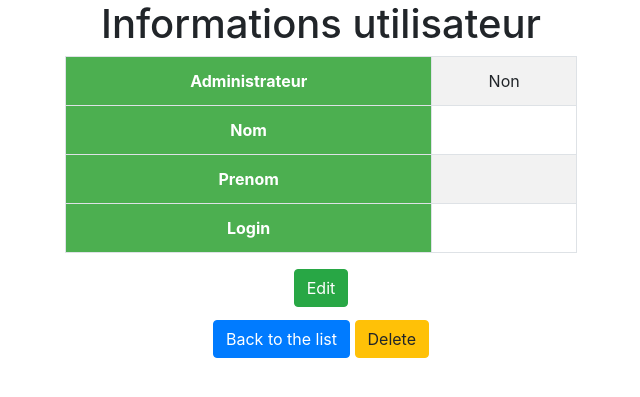
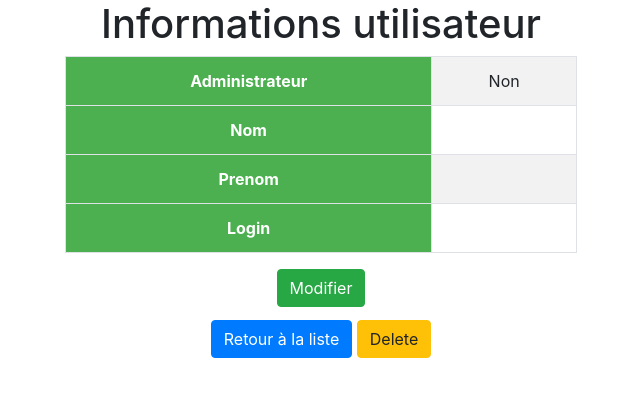
Before and after one commit to Mcmouthy/Reservation_salle, a Symfony app: template app/Resources/views/personne/show.html.twig in a window 1280 px wide. Shown: the part 56-453 px from the top of the page, without its empty margins (319-959 px from the left). Run offline with Twig, Linux system fonts and the light colour scheme; the template is opened without the code that fills it, so the values that code supplies are empty; some libraries are stand-ins or nearby versions.

Commit message:
LE COMMIT DE SES MORTS LE JO !

```diff
--- a/app/Resources/views/personne/edit.html.twig
+++ b/app/Resources/views/personne/edit.html.twig
@@ -17,7 +17,7 @@
     </div>
     <div class="center div-form-style">
         {{ form_start(delete_form) }}
-        <a class="btn btn-primary" href="{{ path('personne_index') }}">Back to the list</a>
+        <a class="btn btn-primary" href="{{ path('personne_index') }}">Retour à la liste</a>
         <input class = "btn btn-warning" type="submit" value="Delete">
         {{ form_end(delete_form) }}
 
--- a/app/Resources/views/personne/index.html.twig
+++ b/app/Resources/views/personne/index.html.twig
@@ -21,10 +21,10 @@
                 <td class="center">
                     {#<ul>
                         <li>#}
-                            <a class="btn btn-info btn-sm" href="{{ path('personne_show', { 'id': personne.id }) }}">show</a>
+                            <a class="btn btn-info btn-sm" href="{{ path('personne_show', { 'id': personne.id }) }}">Voir</a>
                         {#</li>
                         <li>#}
-                            <a class="btn btn-warning btn-sm" href="{{ path('personne_edit', { 'id': personne.id }) }}">edit</a>
+                            <a class="btn btn-warning btn-sm" href="{{ path('personne_edit', { 'id': personne.id }) }}">Modifier</a>
                        {# </li>
                     </ul>#}
                 </td>
--- a/app/Resources/views/personne/new.html.twig
+++ b/app/Resources/views/personne/new.html.twig
@@ -22,7 +22,7 @@
     </div>
     <div class="center div-form-style">
 
-        <a class = "btn btn-primary" href="{{ path('personne_index') }}">Back to the list</a>
+        <a class = "btn btn-primary" href="{{ path('personne_index') }}">Retour à la liste</a>
     </div>
 
 {% endblock %}
--- a/app/Resources/views/personne/show.html.twig
+++ b/app/Resources/views/personne/show.html.twig
@@ -24,11 +24,11 @@
         </tbody>
     </table>
 <div class="center div-form-style">
-    <a class="btn btn-success" href="{{ path('personne_edit', { 'id': personne.id }) }}">Edit</a>
+    <a class="btn btn-success" href="{{ path('personne_edit', { 'id': personne.id }) }}">Modifier</a>
 </div>
 <div class="center div-form-style">
             {{ form_start(delete_form) }}
-    <a class="btn btn-primary" href="{{ path('personne_index') }}">Back to the list</a>
+    <a class="btn btn-primary" href="{{ path('personne_index') }}">Retour à la liste</a>
     <input class="btn btn-warning" type="submit" value="Delete">
             {{ form_end(delete_form) }}
 </div>
--- a/app/Resources/views/reserve/new.html.twig
+++ b/app/Resources/views/reserve/new.html.twig
@@ -43,7 +43,7 @@
 
 
     <div class="center div-form-style">
-        <a id = "validate_reservation" class="btn btn-success" style="display:none">Valider réservation</a>
+        <a id = "validate_reservation" class="btn btn-success" style="display:none" onclick="ajaxCreateReservation()">Valider réservation</a>
         <a class="btn btn-primary" href="{{ path('reserve_index') }}">Retour à la liste</a>
     </div>
 {% endblock %}
--- a/app/Resources/views/reserve/show.html.twig
+++ b/app/Resources/views/reserve/show.html.twig
@@ -44,13 +44,13 @@
         </table>
     </div>
     <div class="center div-form-style">
-        <a class="btn btn-success" href="{{ path('reserve_edit', { 'id': reserve.id }) }}">Edit</a>
+        <a class="btn btn-success" href="{{ path('reserve_edit', { 'id': reserve.id }) }}">Modifier</a>
 
     </div>
     <div class="center div-form-style">
 
         {{ form_start(delete_form) }}
-        <a class="btn btn-primary" href="{{ path('reserve_index') }}">Back to the list</a>
+        <a class="btn btn-primary" href="{{ path('reserve_index') }}">Retour à la liste</a>
         <input class="btn btn-warning" type="submit" value="Delete">
         {{ form_end(delete_form) }}
     </div>
--- a/app/Resources/views/salle/edit.html.twig
+++ b/app/Resources/views/salle/edit.html.twig
@@ -10,7 +10,7 @@
     </div>
     <div class="center div-form-style">
         {{ form_start(delete_form) }}
-        <a class="btn btn-primary" href="{{ path('salle_index') }}">Back to the list</a>
+        <a class="btn btn-primary" href="{{ path('salle_index') }}">Retour à la liste</a>
         <input class="btn btn-warning" type="submit" value="Delete">
         {{ form_end(delete_form) }}
     </div>
--- a/app/Resources/views/salle/index.html.twig
+++ b/app/Resources/views/salle/index.html.twig
@@ -21,14 +21,14 @@
                 <td class="center">{{ salle.numero }}</td>
                 <td class="center">{{ salle.capacite }}</td>
                 <td class="center">
-                            <a class="btn btn-info btn-sm" href="{{ path('salle_show', { 'id': salle.id }) }}">show</a>
-                            <a class="btn btn-warning btn-sm" href="{{ path('salle_edit', { 'id': salle.id }) }}">edit</a>
+                            <a class="btn btn-info btn-sm" href="{{ path('salle_show', { 'id': salle.id }) }}">Voir</a>
+                            <a class="btn btn-warning btn-sm" href="{{ path('salle_edit', { 'id': salle.id }) }}">Modifier</a>
                 </td>
             </tr>
         {% endfor %}
         </tbody>
     </table>
     <div class="center">
-        <a class="btn btn-primary btn-sm"href="{{ path('salle_new') }}">Create a new salle</a>
+        <a class="btn btn-primary btn-sm"href="{{ path('salle_new') }}">Créer une nouvelle salle</a>
     </div>
 {% endblock %}
--- a/app/Resources/views/salle/new.html.twig
+++ b/app/Resources/views/salle/new.html.twig
@@ -10,7 +10,7 @@
         {{ form_end(form) }}
     </div>
     <div class="center div-form-style">
-        <a class="btn btn-primary" href="{{ path('salle_index') }}">Back to the list</a>
+        <a class="btn btn-primary" href="{{ path('salle_index') }}">Retour à la liste</a>
     </div>
 
 {% endblock %}
--- a/app/Resources/views/salle/show.html.twig
+++ b/app/Resources/views/salle/show.html.twig
@@ -25,12 +25,12 @@
             </tbody>
         </table>
         <div class="center div-form-style">
-            <a class="btn btn-success" href="{{ path('salle_edit', { 'id': s.id }) }}">Edit</a>
+            <a class="btn btn-success" href="{{ path('salle_edit', { 'id': s.id }) }}">Modifier</a>
         </div>
     {% endfor %}
     <div class="center div-form-style">
         {{ form_start(delete_form) }}
-        <a class="btn btn-primary" href="{{ path('salle_index') }}">Back to the list</a>
+        <a class="btn btn-primary" href="{{ path('salle_index') }}">Retour à la liste</a>
         <input class="btn btn-warning" type="submit" value="Delete">
         {{ form_end(delete_form) }}
     </div>
--- a/app/Resources/views/typesalle/edit.html.twig
+++ b/app/Resources/views/typesalle/edit.html.twig
@@ -13,7 +13,7 @@
 
 
         {{ form_start(delete_form) }}
-        <a class="btn btn-primary" href="{{ path('typesalle_index') }}">Back to the list</a>
+        <a class="btn btn-primary" href="{{ path('typesalle_index') }}">Retour à la liste</a>
         <input class="btn btn-warning" type="submit" value="Delete">
         {{ form_end(delete_form) }}
 
--- a/app/Resources/views/typesalle/index.html.twig
+++ b/app/Resources/views/typesalle/index.html.twig
@@ -16,8 +16,8 @@
                 {#<td class="center"><a class="btn btn-info" href="{{ path('typesalle_show', { 'id': typeSalle.id }) }}">{{ typeSalle.id }}</a></td>#}
                 <td class="center">{{ typeSalle.nom }}</td>
                 <td class="center">
-                            <a class="btn btn-info btn-sm" href="{{ path('typesalle_show', { 'id': typeSalle.id }) }}">show</a>
-                            <a class="btn btn-warning btn-sm" href="{{ path('typesalle_edit', { 'id': typeSalle.id }) }}">edit</a>
+                            <a class="btn btn-info btn-sm" href="{{ path('typesalle_show', { 'id': typeSalle.id }) }}">Voir</a>
+                            <a class="btn btn-warning btn-sm" href="{{ path('typesalle_edit', { 'id': typeSalle.id }) }}">Modifier</a>
                 </td>
             </tr>
         {% endfor %}
@@ -25,7 +25,7 @@
     </table>
     <div class="center div-form-style">
 
-        <a class="btn btn-primary" href="{{ path('typesalle_new') }}">Create a new typeSalle</a>
+        <a class="btn btn-primary" href="{{ path('typesalle_new') }}">Créer un nouveau type de salle</a>
     </div>
 
 {% endblock %}
--- a/app/Resources/views/typesalle/new.html.twig
+++ b/app/Resources/views/typesalle/new.html.twig
@@ -10,6 +10,6 @@
         {{ form_end(form) }}
     </div>
     <div class="center div-form-style">
-        <a class="btn btn-primary" href="{{ path('typesalle_index') }}">Back to the list</a>
+        <a class="btn btn-primary" href="{{ path('typesalle_index') }}">Retour à la liste</a>
     </div>
 {% endblock %}
--- a/app/Resources/views/typesalle/show.html.twig
+++ b/app/Resources/views/typesalle/show.html.twig
@@ -16,13 +16,13 @@
         </tbody>
     </table>
     <div class="center div-form-style">
-        <a class="btn btn-success" href="{{ path('typesalle_edit', { 'id': typeSalle.id }) }}">Edit</a>
+        <a class="btn btn-success" href="{{ path('typesalle_edit', { 'id': typeSalle.id }) }}">Modifier</a>
 
     </div>
     <div class="center div-form-style">
 
         {{ form_start(delete_form) }}
-        <a class="btn btn-primary" href="{{ path('typesalle_index') }}">Back to the list</a>
+        <a class="btn btn-primary" href="{{ path('typesalle_index') }}">Retour à la liste</a>
         <input class="btn btn-warning" type="submit" value="Delete">
         {{ form_end(delete_form) }}
     </div>
--- a/src/BDD_SCRIPT.sql
+++ b/src/BDD_SCRIPT.sql
@@ -22,7 +22,7 @@ create table RESERVE (
    dateDebut    TIMESTAMP                 not null,
    dateFin      TIMESTAMP                 not null,
    code         INT4                 not null,
-   status       INT4                 not null,
+   status       INT4                 default 1 not null,
    constraint PK_RESERVE primary key (id,personneId, salleId)
 );
 
```
Also changed, not shown: app/Resources/views/reserve/index.html.twig (+4 -4 lines), assets/js/reservation.js (+27 -0 lines), src/AppBundle/Controller/ReserveController.php (+46 -10 lines).
